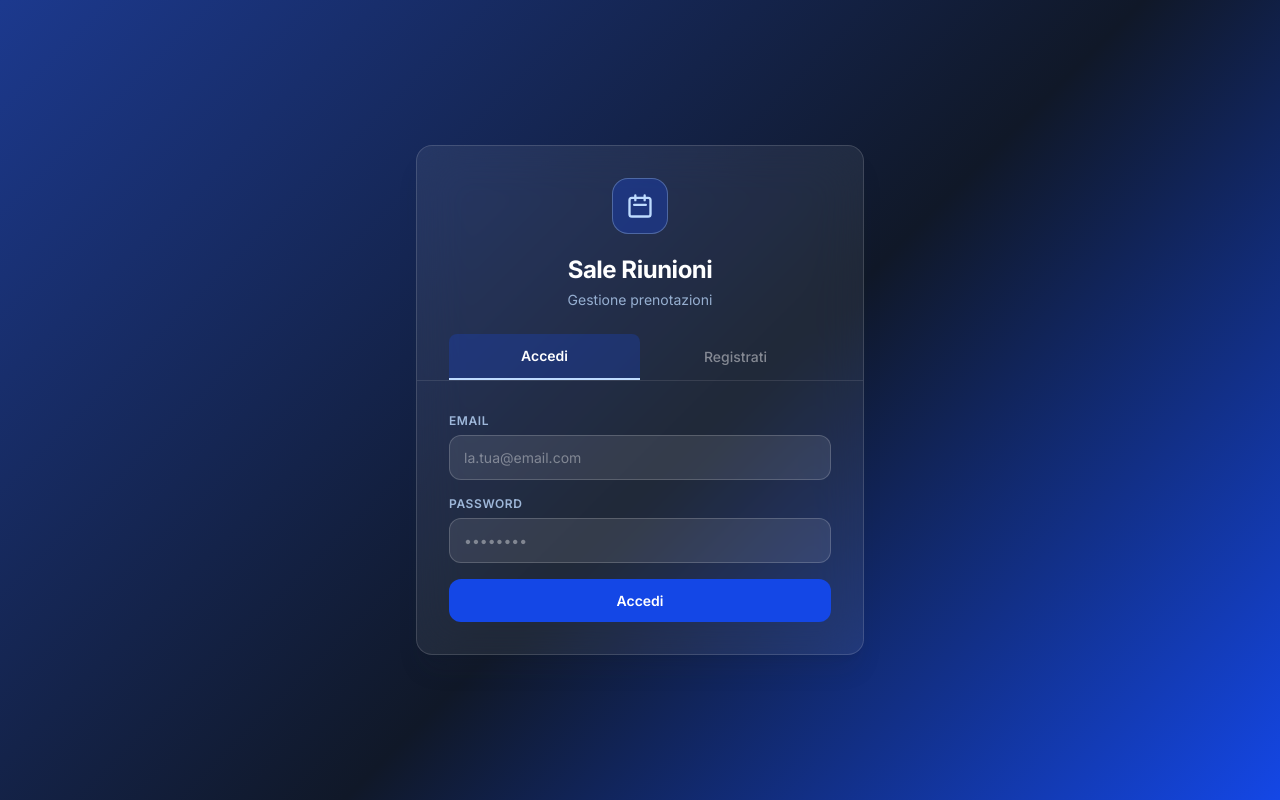
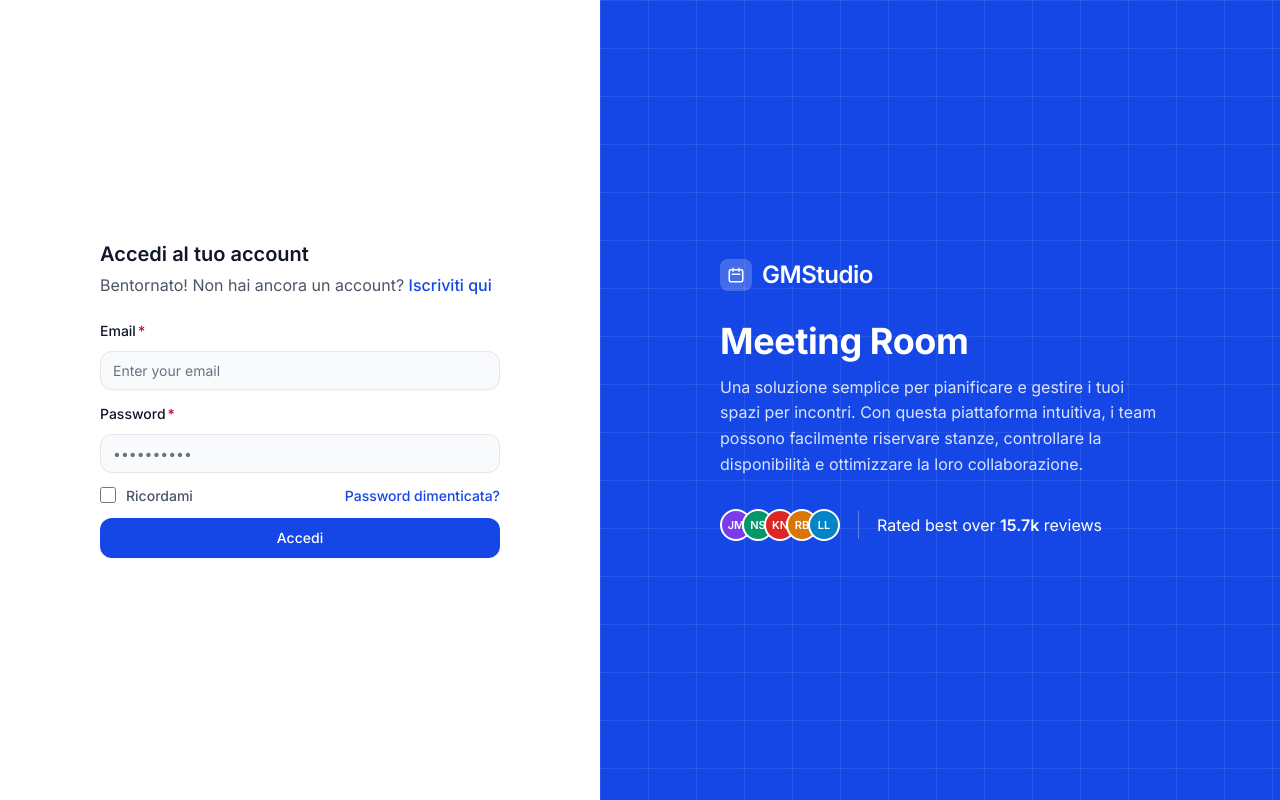
Before and after one commit to gabrielmaturodesign/SRN, a website: page public/index.html in a window 1280 px wide. Drawn offline with nearby package versions, Linux system fonts and the light colour scheme.

Commit message:
feat(ui): redesign login page — split layout with brand panel

```diff
--- a/public/index.html
+++ b/public/index.html
@@ -3,105 +3,273 @@
 <head>
   <meta charset="UTF-8" />
   <meta name="viewport" content="width=device-width, initial-scale=1.0" />
-  <title>Prenotazioni Sale Riunioni</title>
+  <title>Sale Riunioni — Accedi</title>
   <link rel="preconnect" href="https://fonts.googleapis.com" />
   <link rel="preconnect" href="https://fonts.gstatic.com" crossorigin />
   <link href="https://fonts.googleapis.com/css2?family=Inter:wght@400;500;600;700&display=swap" rel="stylesheet" />
-  <script src="https://cdn.tailwindcss.com"></script>
-  <!-- Supabase JS -->
   <script src="https://cdn.jsdelivr.net/npm/@supabase/supabase-js@2/dist/umd/supabase.min.js"></script>
   <style>
+    *, *::before, *::after { box-sizing: border-box; margin: 0; padding: 0; }
     :root {
-      --color-brand:         #1447e6;
-      --color-brand-strong:  #1c398e;
-      --color-brand-softer:  #eef6ff;
-      --color-brand-subtle:  #bedbff;
-      --shadow-xl: 0 20px 25px -5px rgba(29,41,61,.10), 0 8px 10px -6px rgba(29,41,61,.10);
+      --brand:       #1447e6;
+      --brand-hover: #1239c4;
+      --heading:     #101828;
+      --body:        #4a5565;
+      --subtle:      #6a7282;
+      --border:      #e5e7eb;
+      --bg-input:    #f9fafb;
+      --danger:      #c70036;
+      --radius:      12px;
     }
-    * { font-family: 'Inter', system-ui, sans-serif; }
-    body { background: linear-gradient(135deg, #1c398e 0%, #101828 55%, #1447e6 100%); min-height: 100vh; }
-    .glass { background: rgba(255,255,255,0.07); backdrop-filter: blur(24px); border: 1px solid rgba(255,255,255,0.14); }
-    .input-field { background: rgba(255,255,255,0.09); border: 1px solid rgba(255,255,255,0.18); color: white; border-radius: 12px; padding: 11px 14px; width: 100%; font-size: .875rem; transition: border-color .2s, background .2s; }
-    .input-field::placeholder { color: rgba(255,255,255,0.38); }
-    .input-field:focus { outline: none; border-color: var(--color-brand-subtle); background: rgba(255,255,255,0.14); box-shadow: 0 0 0 3px rgba(20,71,230,0.25); }
-    .tab-active { background: rgba(20,71,230,0.25); border-bottom: 2px solid var(--color-brand-subtle); color: white; font-weight: 600; }
-    .tab-inactive { color: rgba(255,255,255,0.45); font-weight: 500; }
-    .tab-inactive:hover { color: rgba(255,255,255,0.78); }
-    .error-msg { background: rgba(239,68,68,0.15); border: 1px solid rgba(239,68,68,0.35); border-radius: 10px; color: #fca5a5; }
-    .success-msg { background: rgba(16,185,129,0.15); border: 1px solid rgba(16,185,129,0.35); border-radius: 10px; color: #6ee7b7; }
-    .btn-primary { background: var(--color-brand); color: white; font-weight: 600; border-radius: 12px; padding: 11px 20px; font-size: .875rem; transition: background .2s; }
-    .btn-primary:hover { background: var(--color-brand-strong); }
+    html, body { height: 100%; font-family: 'Inter', system-ui, sans-serif; }
+
+    /* ── Layout ───────────────────────────────── */
+    .page { display: flex; min-height: 100vh; }
+
+    /* ── Left panel ───────────────────────────── */
+    .left {
+      flex: 1;
+      display: flex;
+      align-items: center;
+      justify-content: center;
+      padding: 48px 40px;
+      background: white;
+    }
+    .form-wrap { width: 100%; max-width: 400px; }
+
+    /* ── Typography ───────────────────────────── */
+    .form-title {
+      font-size: 20px; font-weight: 600; color: var(--heading);
+      line-height: 1.25; margin-bottom: 6px;
+    }
+    .form-sub {
+      font-size: 16px; color: var(--body); line-height: 1.5; margin-bottom: 24px;
+    }
+    .form-sub a { color: var(--brand); font-weight: 500; text-decoration: none; cursor: pointer; }
+    .form-sub a:hover { text-decoration: underline; }
+
+    /* ── Form elements ────────────────────────── */
+    .field { display: flex; flex-direction: column; gap: 10px; margin-bottom: 14px; }
+    .label {
+      display: flex; align-items: center; gap: 2px;
+      font-size: 14px; font-weight: 500; color: var(--heading); line-height: 1.4;
+    }
+    .label-req { color: var(--danger); }
+    .input {
+      width: 100%; padding: 10px 12px;
+      background: var(--bg-input);
+      border: 1px solid var(--border);
+      border-radius: var(--radius);
+      font-size: 14px; color: var(--heading);
+      font-family: inherit;
+      box-shadow: 0 1px 0.25px rgba(29,41,61,.02);
+      transition: border-color .18s, box-shadow .18s;
+      outline: none;
+    }
+    .input::placeholder { color: var(--subtle); }
+    .input:focus { border-color: var(--brand); box-shadow: 0 0 0 3px rgba(20,71,230,.12); background: white; }
+
+    /* ── Row: remember + forgot ───────────────── */
+    .row-meta { display: flex; align-items: center; justify-content: space-between; margin-bottom: 14px; }
+    .remember { display: flex; align-items: center; gap: 10px; }
+    .checkbox {
+      width: 16px; height: 16px; flex-shrink: 0;
+      border: 1px solid var(--border); border-radius: 4px;
+      background: var(--bg-input); cursor: pointer;
+      accent-color: var(--brand);
+    }
+    .remember-label { font-size: 14px; font-weight: 500; color: var(--body); cursor: pointer; }
+    .forgot { font-size: 14px; font-weight: 500; color: var(--brand); cursor: pointer; text-decoration: none; }
+    .forgot:hover { text-decoration: underline; }
+
+    /* ── Buttons ──────────────────────────────── */
+    .btn-primary {
+      width: 100%; height: 40px;
+      background: var(--brand); color: white;
+      border: none; border-radius: var(--radius);
+      font-family: inherit; font-size: 14px; font-weight: 500;
+      cursor: pointer; transition: background .18s;
+      box-shadow: 0 1px 0.25px rgba(29,41,61,.02);
+    }
+    .btn-primary:hover { background: var(--brand-hover); }
     .btn-primary:disabled { opacity: .6; cursor: not-allowed; }
-    .btn-success { background: #059669; color: white; font-weight: 600; border-radius: 12px; padding: 11px 20px; font-size: .875rem; transition: background .2s; }
-    .btn-success:hover { background: #047857; }
-    .btn-success:disabled { opacity: .6; cursor: not-allowed; }
-    @keyframes fadeUp { from { opacity:0; transform: translateY(24px); } to { opacity:1; transform: translateY(0); } }
-    .fade-in { animation: fadeUp .45s cubic-bezier(.22,.68,0,1.2); }
+
+    /* ── Error / success ──────────────────────── */
+    .msg {
+      border-radius: 10px; padding: 10px 14px;
+      font-size: 14px; margin-bottom: 16px; display: none;
+    }
+    .msg-error   { background: #fef2f2; border: 1px solid #fecaca; color: #dc2626; }
+    .msg-success { background: #f0fdf4; border: 1px solid #bbf7d0; color: #15803d; }
+
+    /* ── Right panel ──────────────────────────── */
+    .right {
+      flex: 1;
+      background: var(--brand);
+      display: flex; align-items: center; justify-content: center;
+      padding: 80px;
+      position: relative; overflow: hidden;
+    }
+
+    /* Blueprint grid pattern */
+    .right::before {
+      content: '';
+      position: absolute; inset: 0;
+      background-image:
+        linear-gradient(rgba(255,255,255,.07) 1px, transparent 1px),
+        linear-gradient(90deg, rgba(255,255,255,.07) 1px, transparent 1px);
+      background-size: 48px 48px;
+      pointer-events: none;
+    }
+    /* Dot accents */
+    .right::after {
+      content: '';
+      position: absolute; inset: 0;
+      background-image: radial-gradient(circle, rgba(255,255,255,.12) 1px, transparent 1px);
+      background-size: 48px 48px;
+      background-position: 24px 24px;
+      pointer-events: none;
+    }
+
+    .right-content { position: relative; z-index: 1; width: 100%; max-width: 440px; }
+
+    .brand-logo {
+      display: flex; align-items: center; gap: 10px; margin-bottom: 32px;
+    }
+    .brand-icon {
+      width: 32px; height: 32px; background: rgba(255,255,255,.2);
+      border-radius: 8px; display: flex; align-items: center; justify-content: center;
+    }
+    .brand-icon svg { width: 18px; height: 18px; color: white; }
+    .brand-name { font-size: 24px; font-weight: 600; color: white; letter-spacing: -.02em; }
+
+    .right-title {
+      font-size: 36px; font-weight: 700; color: white;
+      line-height: 1; letter-spacing: -.4px; margin-bottom: 16px;
+    }
+    .right-desc {
+      font-size: 16px; color: rgba(255,255,255,.85); line-height: 1.6; margin-bottom: 32px;
+    }
+
+    /* ── Social proof ─────────────────────────── */
+    .social-proof { display: flex; align-items: center; gap: 16px; }
+    .avatars { display: flex; }
+    .avatar {
+      width: 32px; height: 32px; border-radius: 50%;
+      border: 2px solid white; margin-right: -10px;
+      font-size: 11px; font-weight: 600; color: white;
+      display: flex; align-items: center; justify-content: center;
+      flex-shrink: 0;
+    }
+    .avatars .avatar:last-child { margin-right: 0; }
+    .sep { width: 1px; height: 28px; background: rgba(255,255,255,.3); flex-shrink: 0; margin: 0 2px; }
+    .reviews { font-size: 16px; color: white; line-height: 1.5; }
+    .reviews strong { font-weight: 600; }
+
+    /* ── Responsive ───────────────────────────── */
+    @media (max-width: 768px) {
+      .right { display: none; }
+      .left { padding: 32px 24px; }
+    }
   </style>
 </head>
-<body class="flex items-center justify-center min-h-screen p-4">
+<body>
+<div class="page">
 
-  <div class="glass rounded-2xl w-full max-w-md fade-in" style="box-shadow: var(--shadow-xl)">
+  <!-- Left: form -->
+  <div class="left">
+    <div class="form-wrap">
 
-    <div class="p-8 pb-6 text-center">
-      <div class="w-14 h-14 rounded-2xl flex items-center justify-center mx-auto mb-5"
-           style="background: rgba(20,71,230,0.3); border: 1px solid rgba(190,219,255,0.3)">
-        <svg class="w-7 h-7" style="color:#bedbff" fill="none" stroke="currentColor" viewBox="0 0 24 24">
-          <path stroke-linecap="round" stroke-linejoin="round" stroke-width="2" d="M8 7V3m8 4V3m-9 8h10M5 21h14a2 2 0 002-2V7a2 2 0 00-2-2H5a2 2 0 00-2 2v12a2 2 0 002 2z"/>
-        </svg>
+      <!-- Login form -->
+      <div id="view-login">
+        <h1 class="form-title">Accedi al tuo account</h1>
+        <p class="form-sub">Bentornato! Non hai ancora un account? <a onclick="showView('register')">Iscriviti qui</a></p>
+
+        <div id="login-error" class="msg msg-error"></div>
+
+        <div class="field">
+          <label class="label" for="login-email">Email <span class="label-req">*</span></label>
+          <input type="email" id="login-email" class="input" placeholder="Enter your email" />
         </div>
-      <h1 class="text-2xl font-bold text-white" style="letter-spacing:-.02em">Sale Riunioni</h1>
-      <p class="text-sm mt-1" style="color:rgba(190,219,255,.75)">Gestione prenotazioni</p>
+        <div class="field">
+          <label class="label" for="login-password">Password <span class="label-req">*</span></label>
+          <input type="password" id="login-password" class="input" placeholder="••••••••••"
+            onkeydown="if(event.key==='Enter') doLogin()" />
         </div>
 
-    <div class="flex border-b px-8" style="border-color:rgba(255,255,255,.1)">
-      <button onclick="switchTab('login')" id="tab-login" class="tab-active flex-1 py-3 text-sm transition-all rounded-t-lg">Accedi</button>
-      <button onclick="switchTab('register')" id="tab-register" class="tab-inactive flex-1 py-3 text-sm transition-all rounded-t-lg">Registrati</button>
+        <div class="row-meta">
+          <label class="remember">
+            <input type="checkbox" class="checkbox" id="remember" />
+            <span class="remember-label">Ricordami</span>
+          </label>
+          <a class="forgot">Password dimenticata?</a>
         </div>
 
-    <!-- Login -->
-    <div id="form-login" class="p-8">
-      <div id="login-error" class="hidden error-msg p-3 mb-5 text-sm"></div>
-      <div class="space-y-4">
-        <div>
-          <label class="block text-xs font-semibold mb-1.5" style="color:rgba(190,219,255,.8);letter-spacing:.05em">EMAIL</label>
-          <input type="email" id="login-email" placeholder="la.tua@email.com" class="input-field" />
+        <button class="btn-primary" id="login-btn" onclick="doLogin()">Accedi</button>
       </div>
-        <div>
-          <label class="block text-xs font-semibold mb-1.5" style="color:rgba(190,219,255,.8);letter-spacing:.05em">PASSWORD</label>
-          <input type="password" id="login-password" placeholder="••••••••" class="input-field"
-            onkeydown="if(event.key==='Enter') doLogin()" />
+
+      <!-- Register form -->
+      <div id="view-register" style="display:none">
+        <h1 class="form-title">Crea un account</h1>
+        <p class="form-sub">Hai già un account? <a onclick="showView('login')">Accedi qui</a></p>
+
+        <div id="register-error" class="msg msg-error"></div>
+        <div id="register-success" class="msg msg-success"></div>
+
+        <div class="field">
+          <label class="label" for="reg-name">Nome completo <span class="label-req">*</span></label>
+          <input type="text" id="reg-name" class="input" placeholder="Mario Rossi" />
         </div>
-        <button onclick="doLogin()" id="login-btn" class="btn-primary w-full mt-2">Accedi</button>
+        <div class="field">
+          <label class="label" for="reg-email">Email <span class="label-req">*</span></label>
+          <input type="email" id="reg-email" class="input" placeholder="Enter your email" />
+        </div>
+        <div class="field" style="margin-bottom:20px">
+          <label class="label" for="reg-password">Password <span class="label-req">*</span></label>
+          <input type="password" id="reg-password" class="input" placeholder="Minimo 6 caratteri"
+            onkeydown="if(event.key==='Enter') doRegister()" />
+        </div>
+
+        <button class="btn-primary" id="reg-btn" onclick="doRegister()">Crea account</button>
+      </div>
+
     </div>
   </div>
 
-    <!-- Register -->
-    <div id="form-register" class="p-8 hidden">
-      <div id="register-error" class="hidden error-msg p-3 mb-5 text-sm"></div>
-      <div id="register-success" class="hidden success-msg p-3 mb-5 text-sm"></div>
-      <div class="space-y-4">
-        <div>
-          <label class="block text-xs font-semibold mb-1.5" style="color:rgba(190,219,255,.8);letter-spacing:.05em">NOME COMPLETO</label>
-          <input type="text" id="reg-name" placeholder="Mario Rossi" class="input-field" />
+  <!-- Right: branding -->
+  <div class="right">
+    <div class="right-content">
+      <div class="brand-logo">
+        <div class="brand-icon">
+          <svg fill="none" stroke="currentColor" viewBox="0 0 24 24">
+            <path stroke-linecap="round" stroke-linejoin="round" stroke-width="2"
+              d="M8 7V3m8 4V3m-9 8h10M5 21h14a2 2 0 002-2V7a2 2 0 00-2-2H5a2 2 0 00-2 2v12a2 2 0 002 2z"/>
+          </svg>
         </div>
-        <div>
-          <label class="block text-xs font-semibold mb-1.5" style="color:rgba(190,219,255,.8);letter-spacing:.05em">EMAIL</label>
-          <input type="email" id="reg-email" placeholder="la.tua@email.com" class="input-field" />
+        <span class="brand-name">GMStudio</span>
       </div>
-        <div>
-          <label class="block text-xs font-semibold mb-1.5" style="color:rgba(190,219,255,.8);letter-spacing:.05em">PASSWORD</label>
-          <input type="password" id="reg-password" placeholder="Minimo 6 caratteri" class="input-field"
-            onkeydown="if(event.key==='Enter') doRegister()" />
+
+      <h2 class="right-title">Meeting Room</h2>
+      <p class="right-desc">Una soluzione semplice per pianificare e gestire i tuoi spazi per incontri. Con questa piattaforma intuitiva, i team possono facilmente riservare stanze, controllare la disponibilità e ottimizzare la loro collaborazione.</p>
+
+      <div class="social-proof">
+        <div class="avatars">
+          <div class="avatar" style="background:#7c3aed">JM</div>
+          <div class="avatar" style="background:#059669">NS</div>
+          <div class="avatar" style="background:#dc2626">KN</div>
+          <div class="avatar" style="background:#d97706">RB</div>
+          <div class="avatar" style="background:#0284c7">LL</div>
         </div>
-        <button onclick="doRegister()" id="reg-btn" class="btn-success w-full mt-2">Crea Account</button>
+        <div class="sep"></div>
+        <p class="reviews">Rated best over <strong>15.7k</strong> reviews</p>
       </div>
     </div>
   </div>
 
+</div>
+
 <script>
-    // ── Supabase config ─────────────────────────────────────────────────────
-    // ⚠️  Sostituisci con i tuoi valori da Supabase > Settings > API
+  // ── Supabase config ──────────────────────────────────────────────────────
   const SUPABASE_URL      = 'https://sjajyvhedybsvspzuuhh.supabase.co';
   const SUPABASE_ANON_KEY = 'eyJhbGciOiJIUzI1NiIsInR5cCI6IkpXVCJ9.eyJpc3MiOiJzdXBhYmFzZSIsInJlZiI6InNqYWp5dmhlZHlic3ZzcHp1dWhoIiwicm9sZSI6ImFub24iLCJpYXQiOjE3ODE4NjUzMTIsImV4cCI6MjA5NzQ0MTMxMn0.LdY_mZRycnNzsxyhUAdOXMPJRuKJDePm9ioFyNrdK7A';
   // ────────────────────────────────────────────────────────────────────────
@@ -109,46 +277,37 @@
   const { createClient } = supabase;
   const sb = createClient(SUPABASE_URL, SUPABASE_ANON_KEY);
 
-    // Redirect se già loggato
   sb.auth.getSession().then(({ data: { session } }) => {
-      if (!session) return;
-      redirectByRole(session);
+    if (session) redirectByRole(session);
   });
 
   async function redirectByRole(session) {
-      // Legge il profilo per sapere il ruolo
-      const { data: profile } = await sb
-        .from('profiles')
-        .select('role')
-        .eq('id', session.user.id)
-        .single();
+    const { data: profile } = await sb.from('profiles').select('role').eq('id', session.user.id).single();
     window.location.href = profile?.role === 'admin' ? '/admin.html' : '/app.html';
   }
 
-    function switchTab(tab) {
-      const isLogin = tab === 'login';
-      document.getElementById('form-login').classList.toggle('hidden', !isLogin);
-      document.getElementById('form-register').classList.toggle('hidden', isLogin);
-      document.getElementById('tab-login').className    = isLogin  ? 'tab-active flex-1 py-3 text-sm transition-all rounded-t-lg' : 'tab-inactive flex-1 py-3 text-sm transition-all rounded-t-lg';
-      document.getElementById('tab-register').className = !isLogin ? 'tab-active flex-1 py-3 text-sm transition-all rounded-t-lg' : 'tab-inactive flex-1 py-3 text-sm transition-all rounded-t-lg';
+  function showView(view) {
+    document.getElementById('view-login').style.display    = view === 'login'    ? '' : 'none';
+    document.getElementById('view-register').style.display = view === 'register' ? '' : 'none';
   }
 
-    function showError(id, msg)  { const el = document.getElementById(id); el.textContent = msg; el.classList.remove('hidden'); }
-    function hideError(id)       { document.getElementById(id).classList.add('hidden'); }
+  function showError(id, msg) {
+    const el = document.getElementById(id);
+    el.textContent = msg; el.style.display = 'block';
+  }
+  function hideMsg(id) { document.getElementById(id).style.display = 'none'; }
 
   async function doLogin() {
     const email    = document.getElementById('login-email').value.trim();
     const password = document.getElementById('login-password').value;
-      hideError('login-error');
-      if (!email || !password) return showError('login-error', 'Inserisci email e password');
-
+    hideMsg('login-error');
+    if (!email || !password) return showError('login-error', 'Inserisci email e password.');
     const btn = document.getElementById('login-btn');
     btn.textContent = 'Accesso in corso…'; btn.disabled = true;
-
     const { data, error } = await sb.auth.signInWithPassword({ email, password });
     if (error) {
       showError('login-error', error.message === 'Invalid login credentials'
-          ? 'Email o password non corretti' : error.message);
+        ? 'Email o password non corretti.' : error.message);
       btn.textContent = 'Accedi'; btn.disabled = false;
       return;
     }
@@ -159,33 +318,23 @@
     const name     = document.getElementById('reg-name').value.trim();
     const email    = document.getElementById('reg-email').value.trim();
     const password = document.getElementById('reg-password').value;
-      hideError('register-error');
-      document.getElementById('register-success').classList.add('hidden');
-      if (!name || !email || !password) return showError('register-error', 'Compila tutti i campi');
-
+    hideMsg('register-error'); hideMsg('register-success');
+    if (!name || !email || !password) return showError('register-error', 'Compila tutti i campi.');
     const btn = document.getElementById('reg-btn');
     btn.textContent = 'Creazione in corso…'; btn.disabled = true;
-
-      const { data, error } = await sb.auth.signUp({
-        email,
-        password,
-        options: { data: { name } }
-      });
-
+    const { data, error } = await sb.auth.signUp({ email, password, options: { data: { name } } });
     if (error) {
       showError('register-error', error.message);
-        btn.textContent = 'Crea Account'; btn.disabled = false;
+      btn.textContent = 'Crea account'; btn.disabled = false;
       return;
     }
-
-      // Supabase può richiedere conferma email — gestiamo entrambi i casi
     if (data.session) {
       window.location.href = '/app.html';
     } else {
       const s = document.getElementById('register-success');
       s.textContent = 'Account creato! Controlla la tua email per confermare l\'iscrizione.';
-        s.classList.remove('hidden');
-        btn.textContent = 'Crea Account'; btn.disabled = false;
+      s.style.display = 'block';
+      btn.textContent = 'Crea account'; btn.disabled = false;
     }
   }
 </script>
```
Lines whose indentation alone changed are shown as unchanged.
